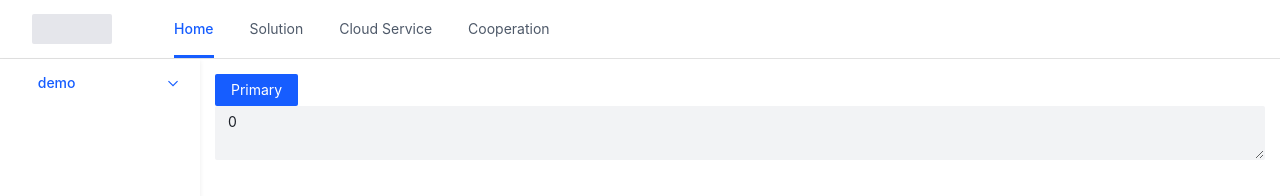
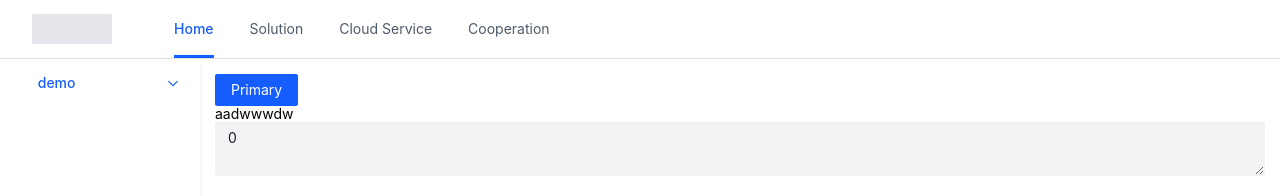
Before and after one commit to ziyuanxueying/free-form, a Vue app: page /example in a window 1280 px wide. Shown: the top 196 px of the page. Built offline with nearby package versions, Linux system fonts and the light colour scheme; some icons are missing.

Commit message:
add read me

```diff
--- a/src/pages/About.vue
+++ b/src/pages/About.vue
@@ -1,5 +1,7 @@
 <template>
   <div class="about">
-    <h1>This is an about page</h1>
+    <h1>
+      This is an about page
+    </h1>
   </div>
 </template>
--- a/src/pages/example/index.vue
+++ b/src/pages/example/index.vue
@@ -1,8 +1,15 @@
 <template>
   <div>
     <a-space>
-      <a-button @click="addCount" type="primary">Primary</a-button>
+      <a-button @click="addCount" type="primary">
+        Primary
+      </a-button>
     </a-space>
+    <div>
+      <div>
+        aadwwwdw
+      </div>
+    </div>
     <a-textarea placeholder="Please enter something" :model-value='`${counter.count}`' allow-clear/>
   </div>
 
```
Also changed, not shown: src/store/index.js (deleted, +0 -24 lines), .eslintrc.js.
